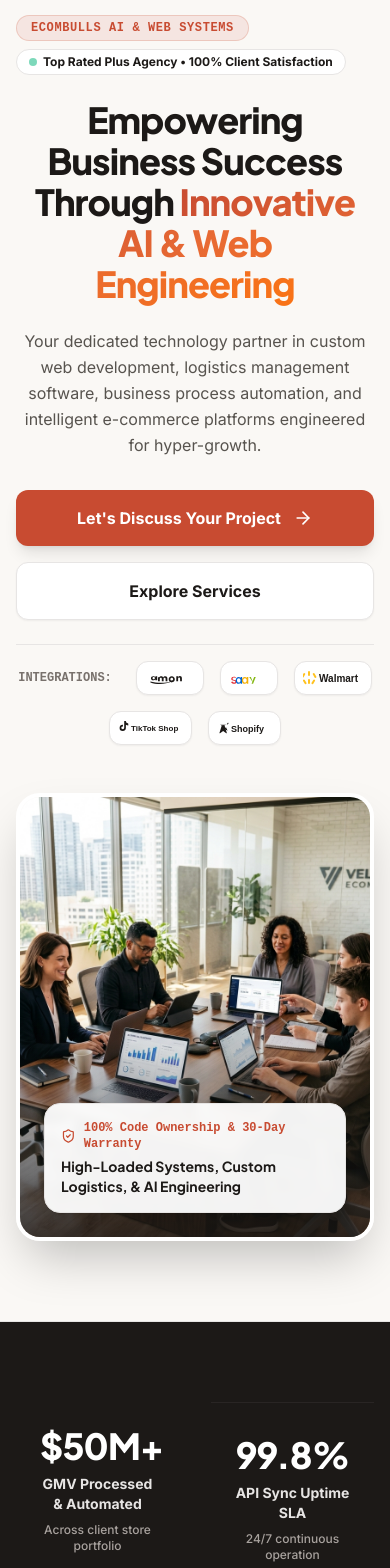
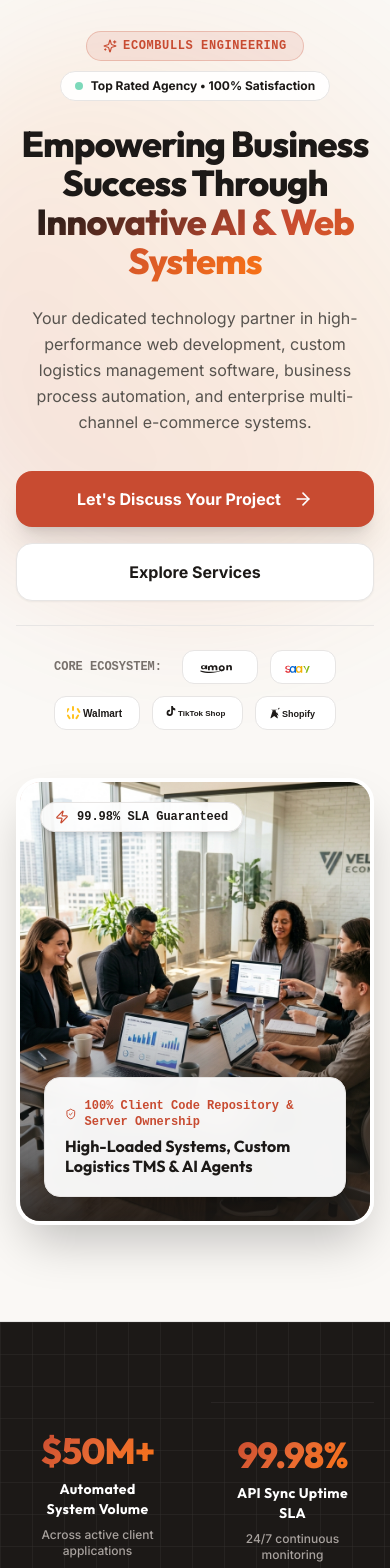
Before and after one commit to ashir6129/Ecombulls-automation-landing-page, a Next.js app: page / in a window 390 px wide. Shown: the part 160-1728 px from the top of the page. Built offline with nearby package versions, Linux system fonts and the light colour scheme.

Commit message:
Enhance typography with Outfit font, glassmorphism glow cards, text gradients, and high-impact hero

```diff
--- a/src/app/globals.css
+++ b/src/app/globals.css
@@ -93,8 +93,24 @@ body {
 }
 
 /* Designer Typography & Visual Effects */
+.font-display {
+  font-family: var(--font-outfit), var(--font-plus-jakarta), sans-serif;
+}
+
+.text-gradient-hero {
+  background: linear-gradient(135deg, #1C1917 0%, #C84B31 55%, #F97316 100%);
+  -webkit-background-clip: text;
+  -webkit-text-fill-color: transparent;
+}
+
 .text-gradient-coral {
   background: linear-gradient(135deg, #C84B31 0%, #E86A33 50%, #F97316 100%);
+  -webkit-background-clip: text;
+  -webkit-text-fill-color: transparent;
+}
+
+.text-gradient-amber {
+  background: linear-gradient(135deg, #F97316 0%, #EAB308 100%);
   -webkit-background-clip: text;
   -webkit-text-fill-color: transparent;
 }
@@ -119,6 +135,37 @@ body {
   }
 }
 
+/* Glassmorphism & Glow Container Utilities */
+.glass-card {
+  background: rgba(255, 255, 255, 0.85);
+  backdrop-filter: blur(16px);
+  -webkit-backdrop-filter: blur(16px);
+  border: 1px solid rgba(231, 229, 228, 0.8);
+}
+
+.glass-card-dark {
+  background: rgba(28, 25, 23, 0.92);
+  backdrop-filter: blur(16px);
+  -webkit-backdrop-filter: blur(16px);
+  border: 1px solid rgba(255, 255, 255, 0.1);
+}
+
+.glow-card {
+  position: relative;
+}
+.glow-card::before {
+  content: "";
+  position: absolute;
+  inset: -1px;
+  border-radius: inherit;
+  padding: 1px;
+  background: linear-gradient(135deg, rgba(200, 75, 49, 0.4), transparent 60%);
+  -webkit-mask: linear-gradient(#fff 0 0) content-box, linear-gradient(#fff 0 0);
+  -webkit-mask-composite: xor;
+  mask-composite: exclude;
+  pointer-events: none;
+}
+
 /* Hide scrollbar for Chrome, Safari and Opera */
 .no-scrollbar::-webkit-scrollbar {
   display: none;
--- a/src/app/layout.tsx
+++ b/src/app/layout.tsx
@@ -1,5 +1,5 @@
 import type { Metadata } from "next";
-import { Inter, Plus_Jakarta_Sans } from "next/font/google";
+import { Inter, Plus_Jakarta_Sans, Outfit } from "next/font/google";
 import "./globals.css";
 
 const inter = Inter({
@@ -14,25 +14,30 @@ const plusJakarta = Plus_Jakarta_Sans({
   display: "swap",
 });
 
+const outfit = Outfit({
+  subsets: ["latin"],
+  variable: "--font-outfit",
+  display: "swap",
+});
+
 export const metadata: Metadata = {
-  title: "Ecombulls — AI Ecommerce Automation Agency for Growth Agencies",
+  title: "Ecombulls — AI & Web Automation Solutions",
   description:
-    "Ecombulls automates multi-channel inventory, order fulfillment, pricing sync, and catalog operations for agencies managing stores on Amazon, eBay, Walmart, TikTok Shop, and Shopify.",
+    "Ecombulls builds custom web applications, logistics TMS software, business process automation, and multi-channel e-commerce infrastructure.",
   keywords: [
     "Ecommerce Automation",
-    "Amazon Automation",
-    "Shopify AI Sync",
-    "Walmart Marketplace Automation",
-    "TikTok Shop Automation",
-    "Ecommerce Agency Scaling",
+    "Custom Web Development",
+    "Logistics TMS Software",
+    "Process Automation",
+    "AI Solution Development",
     "Mudasir Kamal",
     "Ecombulls",
   ],
   authors: [{ name: "Mudasir Kamal", url: "https://ecombulls.com" }],
   openGraph: {
-    title: "Ecombulls — AI Ecommerce Automation System",
+    title: "Ecombulls — AI & Web Systems Engineering",
     description:
-      "Automate multi-channel ecommerce ops across Amazon, eBay, Walmart, TikTok Shop, and Shopify with zero human latency.",
+      "Custom web platforms, high-load logistics TMS, process automation, and intelligent e-commerce systems.",
     type: "website",
     siteName: "Ecombulls",
   },
@@ -44,7 +49,7 @@ export default function RootLayout({
   children: React.ReactNode;
 }>) {
   return (
-    <html lang="en" className={`${inter.variable} ${plusJakarta.variable}`}>
+    <html lang="en" className={`${inter.variable} ${plusJakarta.variable} ${outfit.variable}`}>
       <body className="bg-background text-text-primary antialiased selection:bg-accent/30 selection:text-white min-h-screen flex flex-col">
         {children}
       </body>
--- a/src/components/Hero.tsx
+++ b/src/components/Hero.tsx
@@ -3,7 +3,7 @@
 import React from "react";
 import Image from "next/image";
 import { motion } from "framer-motion";
-import { ArrowRight, CheckCircle2, ShieldCheck } from "lucide-react";
+import { ArrowRight, ShieldCheck, Zap, Sparkles } from "lucide-react";
 import { MOTION_TOKENS, fadeInVariants } from "@/lib/motion";
 import { AmazonLogo, EBayLogo, WalmartLogo, TikTokShopLogo, ShopifyLogo } from "./PlatformLogos";
 
@@ -13,9 +13,12 @@ interface HeroProps {
 
 export const Hero: React.FC<HeroProps> = ({ onOpenAudit }) => {
   return (
-    <section className="relative pt-12 pb-20 md:pt-16 md:pb-24 bg-[#FAF8F5] overflow-hidden border-b border-[#E7E5E4]">
+    <section className="relative pt-16 pb-24 md:pt-20 md:pb-28 bg-[#FAF8F5] overflow-hidden border-b border-[#E7E5E4]">
+      {/* Ambient Background Radial Glow Spot */}
+      <div className="absolute top-1/4 left-1/2 -translate-x-1/2 -translate-y-1/2 w-[600px] h-[600px] bg-gradient-to-tr from-[#C84B31]/15 via-[#F97316]/10 to-transparent rounded-full blur-3xl pointer-events-none -z-0" />
+
       <div className="max-w-7xl mx-auto px-4 sm:px-6 lg:px-8 relative z-10">
-        <div className="grid grid-cols-1 lg:grid-cols-12 gap-12 lg:gap-12 items-center">
+        <div className="grid grid-cols-1 lg:grid-cols-12 gap-12 lg:gap-14 items-center">
           {/* Left Column */}
           <motion.div
             initial="hidden"
@@ -29,26 +32,27 @@ export const Hero: React.FC<HeroProps> = ({ onOpenAudit }) => {
             }}
             className="lg:col-span-7 space-y-6 text-center lg:text-left"
           >
-            {/* Terracotta Subtitle Tag */}
-            <motion.div variants={fadeInVariants} custom={0} className="flex flex-wrap items-center gap-2">
-              <span className="px-3.5 py-1 rounded-full bg-[#C84B31]/10 border border-[#C84B31]/20 text-[#C84B31] font-extrabold text-xs tracking-wider uppercase font-mono">
-                Ecombulls AI & Web Systems
+            {/* Subtitle Badge */}
+            <motion.div variants={fadeInVariants} custom={0} className="flex flex-wrap items-center justify-center lg:justify-start gap-2.5">
+              <span className="px-4 py-1.5 rounded-full bg-[#C84B31]/10 border border-[#C84B31]/25 text-[#C84B31] font-extrabold text-xs tracking-wider uppercase font-mono shadow-xs flex items-center gap-1.5">
+                <Sparkles className="w-3.5 h-3.5 text-[#C84B31]" />
+                <span>ECOMBULLS ENGINEERING</span>
               </span>
-              <span className="px-3 py-1 rounded-full bg-white border border-[#E7E5E4] text-[#1C1917] font-bold text-xs shadow-xs flex items-center gap-1.5">
+              <span className="px-3.5 py-1.5 rounded-full bg-white/90 backdrop-blur-md border border-[#E7E5E4] text-[#1C1917] font-bold text-xs shadow-xs flex items-center gap-2">
                 <span className="w-2 h-2 rounded-full bg-emerald-500 animate-pulse"></span>
-                <span>Top Rated Plus Agency • 100% Client Satisfaction</span>
+                <span>Top Rated Agency • 100% Satisfaction</span>
               </span>
             </motion.div>
 
-            {/* Main Headline with Designer Text Styling */}
+            {/* High-Impact Display Headline */}
             <motion.h1
               variants={fadeInVariants}
               custom={1}
-              className="text-4xl sm:text-5xl lg:text-6xl font-extrabold font-heading text-[#1C1917] tracking-tight leading-[1.14]"
+              className="text-4xl sm:text-5xl lg:text-6xl xl:text-7xl font-extrabold font-display text-[#1C1917] tracking-tight leading-[1.08]"
             >
               Empowering Business Success Through{" "}
-              <span className="text-gradient-coral">
-                Innovative AI &amp; Web Engineering
+              <span className="text-gradient-hero">
+                Innovative AI &amp; Web Systems
               </span>
             </motion.h1>
 
@@ -58,18 +62,18 @@ export const Hero: React.FC<HeroProps> = ({ onOpenAudit }) => {
               custom={2}
               className="text-base sm:text-lg text-[#57534E] max-w-2xl mx-auto lg:mx-0 font-normal leading-relaxed"
             >
-              Your dedicated technology partner in custom web development, logistics management software, business process automation, and intelligent e-commerce platforms engineered for hyper-growth.
+              Your dedicated technology partner in high-performance web development, custom logistics management software, business process automation, and enterprise multi-channel e-commerce systems.
             </motion.p>
 
-            {/* Call to Action Pill Button */}
+            {/* Call to Action Buttons */}
             <motion.div
               variants={fadeInVariants}
               custom={3}
-              className="flex flex-col sm:flex-row items-center justify-center lg:justify-start gap-4 pt-2"
+              className="flex flex-col sm:flex-row items-center justify-center lg:justify-start gap-4 pt-3"
             >
               <button
                 onClick={onOpenAudit}
-                className="w-full sm:w-auto px-9 py-4 rounded-xl bg-[#C84B31] hover:bg-[#B03D25] text-white font-bold text-base transition-all shadow-lg hover:shadow-xl flex items-center justify-center gap-3 group"
+                className="w-full sm:w-auto px-9 py-4 rounded-2xl bg-[#C84B31] hover:bg-[#B03D25] text-white font-bold text-base transition-all shadow-xl hover:shadow-2xl hover:-translate-y-0.5 flex items-center justify-center gap-3 group"
               >
                 <span>Let&apos;s Discuss Your Project</span>
                 <ArrowRight className="w-5 h-5 group-hover:translate-x-1 transition-transform text-white" />
@@ -77,40 +81,40 @@ export const Hero: React.FC<HeroProps> = ({ onOpenAudit }) => {
 
               <a
                 href="#services"
-                className="w-full sm:w-auto px-7 py-4 rounded-xl bg-white border border-[#E7E5E4] hover:border-[#C84B31] text-[#1C1917] font-bold text-base transition-all flex items-center justify-center gap-2 shadow-sm"
+                className="w-full sm:w-auto px-8 py-4 rounded-2xl bg-white border border-[#E7E5E4] hover:border-[#C84B31] text-[#1C1917] font-bold text-base transition-all flex items-center justify-center gap-2 shadow-sm hover:shadow-md"
               >
                 <span>Explore Services</span>
               </a>
             </motion.div>
 
-            {/* Brand Logo Row */}
+            {/* Supported Integrations Row */}
             <motion.div
               variants={fadeInVariants}
               custom={4}
-              className="flex flex-wrap items-center justify-center lg:justify-start gap-4 pt-4 border-t border-[#E7E5E4]"
+              className="flex flex-wrap items-center justify-center lg:justify-start gap-3 pt-6 border-t border-[#E7E5E4]"
             >
-              <span className="text-xs font-mono font-bold text-[#78716C] uppercase mr-2">Integrations:</span>
-              <div className="p-2 rounded-xl bg-white border border-[#E7E5E4] shadow-sm">
+              <span className="text-xs font-mono font-bold text-[#78716C] uppercase mr-2">Core Ecosystem:</span>
+              <div className="px-3 py-2 rounded-xl bg-white border border-[#E7E5E4] shadow-xs">
                 <AmazonLogo className="h-4 w-auto text-[#1C1917]" />
               </div>
-              <div className="p-2 rounded-xl bg-white border border-[#E7E5E4] shadow-sm">
+              <div className="px-3 py-2 rounded-xl bg-white border border-[#E7E5E4] shadow-xs">
                 <EBayLogo className="h-4 w-auto" />
               </div>
-              <div className="p-2 rounded-xl bg-white border border-[#E7E5E4] shadow-sm">
+              <div className="px-3 py-2 rounded-xl bg-white border border-[#E7E5E4] shadow-xs">
                 <WalmartLogo className="h-4 w-auto text-[#1C1917]" />
               </div>
-              <div className="p-2 rounded-xl bg-white border border-[#E7E5E4] shadow-sm">
+              <div className="px-3 py-2 rounded-xl bg-white border border-[#E7E5E4] shadow-xs">
                 <TikTokShopLogo className="h-4 w-auto text-[#1C1917]" />
               </div>
-              <div className="p-2 rounded-xl bg-white border border-[#E7E5E4] shadow-sm">
+              <div className="px-3 py-2 rounded-xl bg-white border border-[#E7E5E4] shadow-xs">
                 <ShopifyLogo className="h-4 w-auto text-[#1C1917]" />
               </div>
             </motion.div>
           </motion.div>
 
-          {/* Right Column: Rounded Photo Card */}
+          {/* Right Column: Hero Graphic */}
           <div className="lg:col-span-5 relative">
-            <div className="relative w-full aspect-[4/5] max-w-[480px] mx-auto rounded-3xl overflow-hidden shadow-2xl border-4 border-white">
+            <div className="relative w-full aspect-[4/5] max-w-[480px] mx-auto rounded-3xl overflow-hidden shadow-2xl border-4 border-white glow-card">
               <Image
                 src="/images/hero-agency.jpg"
                 alt="Ecombulls AI Engineering Team"
@@ -119,14 +123,22 @@ export const Hero: React.FC<HeroProps> = ({ onOpenAudit }) => {
                 className="object-cover"
                 priority
               />
-              <div className="absolute inset-0 bg-gradient-to-t from-[#1C1917]/80 via-transparent to-transparent" />
-              <div className="absolute bottom-6 left-6 right-6 p-4 rounded-2xl bg-white/95 backdrop-blur-sm border border-[#E7E5E4] shadow-lg">
+              <div className="absolute inset-0 bg-gradient-to-t from-[#1C1917]/85 via-transparent to-transparent" />
+
+              {/* Floating SLA Badge */}
+              <div className="absolute top-5 left-5 px-3.5 py-1.5 rounded-full bg-white/90 backdrop-blur-md border border-[#E7E5E4] shadow-md flex items-center gap-2 text-xs font-mono font-bold text-[#1C1917]">
+                <Zap className="w-3.5 h-3.5 text-[#C84B31]" />
+                <span>99.98% SLA Guaranteed</span>
+              </div>
+
+              {/* Bottom Details Card */}
+              <div className="absolute bottom-6 left-6 right-6 p-5 rounded-2xl bg-white/95 backdrop-blur-md border border-[#E7E5E4] shadow-xl">
                 <div className="flex items-center gap-2 text-xs font-mono text-[#C84B31] font-bold">
                   <ShieldCheck className="w-4 h-4 text-[#C84B31]" />
-                  <span>100% Code Ownership &amp; 30-Day Warranty</span>
+                  <span>100% Client Code Repository &amp; Server Ownership</span>
                 </div>
-                <div className="text-sm font-bold text-[#1C1917] mt-1 font-heading">
-                  High-Loaded Systems, Custom Logistics, &amp; AI Engineering
+                <div className="text-base font-bold text-[#1C1917] mt-1.5 font-display leading-tight">
+                  High-Loaded Systems, Custom Logistics TMS &amp; AI Agents
                 </div>
               </div>
             </div>
--- a/src/components/StatsBar.tsx
+++ b/src/components/StatsBar.tsx
@@ -6,7 +6,7 @@ import { DollarSign, ShieldCheck, Zap, Building2 } from "lucide-react";
 
 export const StatsBar: React.FC = () => {
   const stat1 = useCountUp({ end: 50, prefix: "$", suffix: "M+", duration: 2 });
-  const stat2 = useCountUp({ end: 99.8, decimals: 1, suffix: "%", duration: 2.2 });
+  const stat2 = useCountUp({ end: 99.98, decimals: 2, suffix: "%", duration: 2.2 });
   const stat3 = useCountUp({ end: 10, suffix: "x", duration: 1.8 });
   const stat4 = useCountUp({ end: 45, suffix: "+", duration: 2 });
 
@@ -14,47 +14,50 @@ export const StatsBar: React.FC = () => {
     {
       ref: stat1.ref,
       value: stat1.value,
-      label: "GMV Processed & Automated",
-      subtext: "Across client store portfolio",
+      label: "Automated System Volume",
+      subtext: "Across active client applications",
       icon: DollarSign,
     },
     {
       ref: stat2.ref,
       value: stat2.value,
       label: "API Sync Uptime SLA",
-      subtext: "24/7 continuous operation",
+      subtext: "24/7 continuous monitoring",
       icon: ShieldCheck,
     },
     {
       ref: stat3.ref,
       value: stat3.value,
-      label: "Store Velocity Multiplier",
-      subtext: "SKUs managed per operator",
+      label: "Team Velocity Multiplier",
+      subtext: "Faster sprint execution",
       icon: Zap,
     },
     {
       ref: stat4.ref,
       value: stat4.value,
-      label: "Scale Agency Partners",
-      subtext: "Active enterprise clients",
+      label: "Enterprise Clients Served",
+      subtext: "Active partner companies",
       icon: Building2,
     },
   ];
 
   return (
     <section className="py-20 bg-[#1C1917] border-b border-[#292524] text-white relative overflow-hidden">
-      <div className="max-w-7xl mx-auto px-4 sm:px-6 lg:px-8">
+      {/* Background Subtle Grid Accent */}
+      <div className="absolute inset-0 bg-grid-pattern opacity-10 pointer-events-none" />
+
+      <div className="max-w-7xl mx-auto px-4 sm:px-6 lg:px-8 relative z-10">
         <div className="grid grid-cols-2 lg:grid-cols-4 gap-8 divide-y lg:divide-y-0 lg:divide-x divide-stone-800">
           {stats.map((stat, idx) => (
             <div
               key={idx}
               ref={stat.ref}
-              className={`p-6 text-center space-y-2 ${idx !== 0 ? "pt-8 lg:pt-6" : ""}`}
+              className={`p-6 text-center space-y-2 flex flex-col items-center justify-center ${idx !== 0 ? "pt-8 lg:pt-6" : ""}`}
             >
-              <div className="text-4xl sm:text-5xl font-extrabold font-heading text-white tracking-tight">
+              <div className="text-4xl sm:text-5xl lg:text-6xl font-extrabold font-display text-gradient-coral tracking-tight">
                 {stat.value}
               </div>
-              <div className="text-sm font-bold text-[#E7E5E4]">{stat.label}</div>
+              <div className="text-sm font-bold text-white font-display tracking-wide">{stat.label}</div>
               <div className="text-xs text-[#A8A29E] font-medium">{stat.subtext}</div>
             </div>
           ))}
--- a/tailwind.config.ts
+++ b/tailwind.config.ts
@@ -35,6 +35,7 @@ const config: Config = {
       fontFamily: {
         sans: ["var(--font-inter)", "sans-serif"],
         heading: ["var(--font-plus-jakarta)", "sans-serif"],
+        display: ["var(--font-outfit)", "var(--font-plus-jakarta)", "sans-serif"],
         mono: ["monospace"],
       },
       animation: {
```
Also changed, not shown: src/components/CaseStudiesSection.tsx (+9 -9 lines), src/components/PlatformTabs.tsx (+20 -20 lines).
